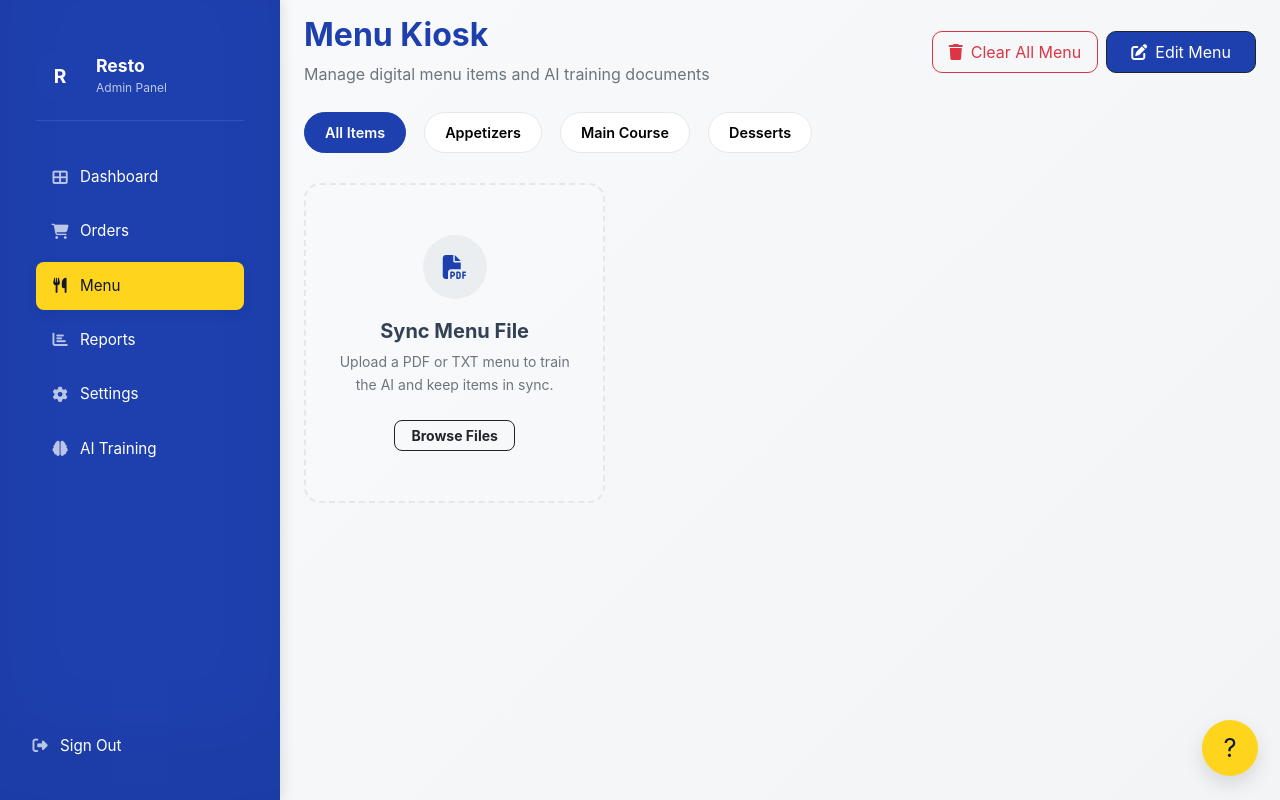
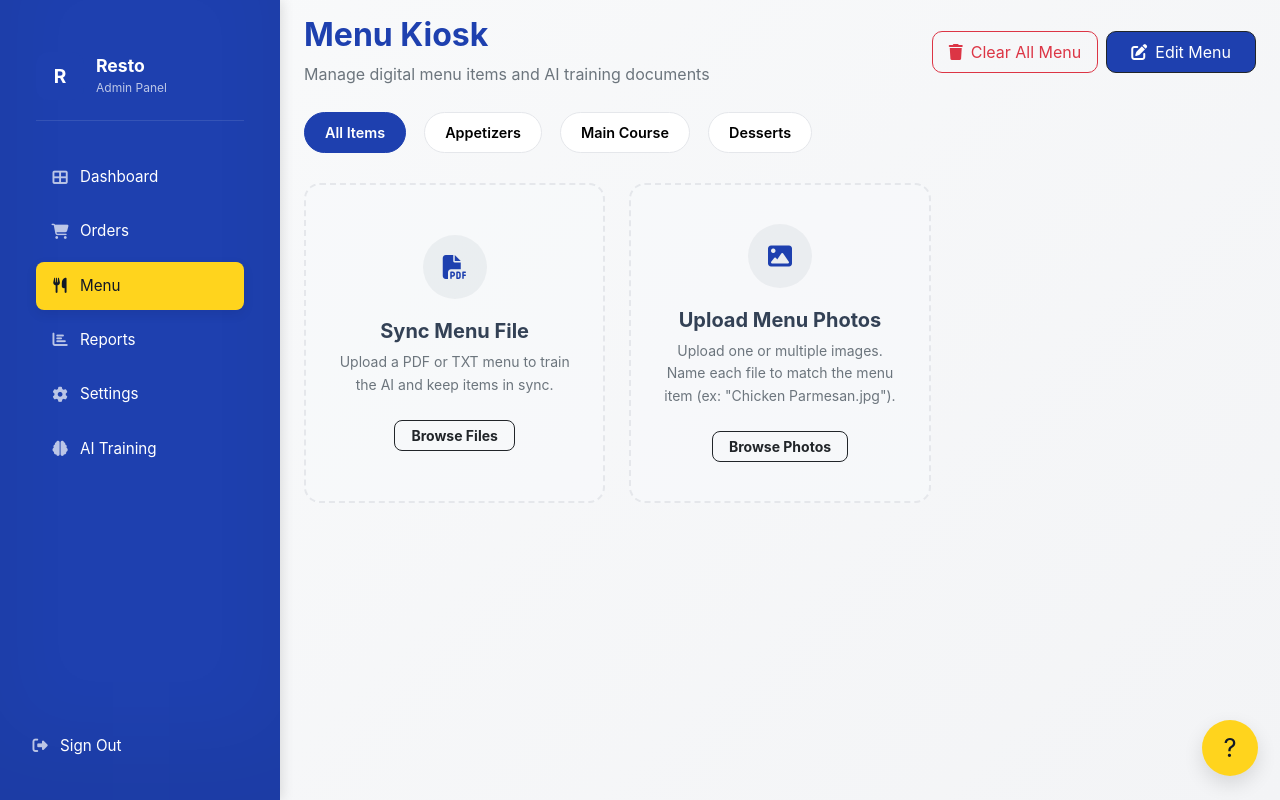
Before and after one commit to jsnb21/NA13Bot-F, a Flask app: page /menu in a window 1280 px wide. Run offline with Flask 2, Linux system fonts and the light colour scheme; the visitor is signed in with stand-in values (Sample User, id 1); data that the repository does not hold is empty; some libraries are stand-ins or nearby versions.

Commit message:
More Chatbot Optimizations
- Stored the menu photos in the database as a BYTEA
- Added a modal for Clear Menu
- Made the chatbot show photos

```diff
--- a/app.py
+++ b/app.py
@@ -1,7 +1,7 @@
-from flask import Flask, render_template, request, redirect, url_for, jsonify, session
+from flask import Flask, render_template, request, redirect, url_for, jsonify, session, Response
 from flask_turbo import Turbo
 from tools import save_config, load_config, add_user, verify_user, user_exists, get_user, update_user_meta
-from config import init_db
+from config import init_db, get_connection, get_db_schema
 import os
 from werkzeug.utils import secure_filename
 from pathlib import Path
@@ -20,6 +20,8 @@ from datetime import datetime, timezone
 from chatbot.routes import chatbot_bp
 from chatbot.training import build_training_context
 import google.genai as genai
+import base64
+import psycopg
 
 # after app is created, before routes
 init_db()
@@ -595,6 +597,7 @@ def menu_add_item():
     price = request.form.get('price', '').strip()
     category = request.form.get('category', '').strip() or 'Uncategorized'
     status = request.form.get('status', '').strip() or 'Live'
+    image_url = request.form.get('image_url', '').strip()
 
     if not name:
         return redirect(url_for('menu'))
@@ -605,7 +608,8 @@ def menu_add_item():
         'description': description,
         'price': price,
         'category': category,
-        'status': status
+        'status': status,
+        'image_url': image_url
     })
     cfg['menu_items'] = items
     save_config(cfg, restaurant_id)
@@ -636,11 +640,17 @@ def menu_update_item():
         'description': request.form.get('description', '').strip(),
         'price': request.form.get('price', '').strip(),
         'category': request.form.get('category', '').strip() or 'Uncategorized',
-        'status': request.form.get('status', '').strip() or 'Live'
+        'status': request.form.get('status', '').strip() or 'Live',
+        'image_url': request.form.get('image_url', '').strip()
     }
     cfg['menu_items'] = items
     save_config(cfg, restaurant_id)
     return redirect(url_for('menu'))
+
+
+def _normalize_menu_key(value: str) -> str:
+    text = (value or '').strip().lower()
+    return re.sub(r'[^a-z0-9]+', '', text)
 
 
 @app.route('/menu/upload', methods=['POST'])
@@ -681,6 +691,18 @@ def menu_upload_menu_file():
                 unique_items.append(item)
 
         cfg = load_config(restaurant_id)
+        existing_items = cfg.get('menu_items', [])
+        image_map = {}
+        for item in existing_items:
+            key = _normalize_menu_key(item.get('name', ''))
+            if key and item.get('image_url'):
+                image_map[key] = item.get('image_url')
+
+        for item in unique_items:
+            key = _normalize_menu_key(item.get('name', ''))
+            if key and key in image_map:
+                item['image_url'] = image_map[key]
+
         cfg['menu_items'] = unique_items
         save_config(cfg, restaurant_id)
 
@@ -690,6 +712,119 @@ def menu_upload_menu_file():
     except Exception as exc:
         app.logger.exception('Menu upload failed')
         return jsonify({'error': 'Menu upload failed', 'detail': str(exc)}), 500
+
+
+@app.route('/menu/photos/upload', methods=['POST'])
+@login_required
+def menu_upload_photos():
+    try:
+        restaurant_id = get_current_restaurant_id()
+        files = request.files.getlist('menu_photos')
+        if not files:
+            return jsonify({'error': 'No files provided'}), 400
+
+        cfg = load_config(restaurant_id)
+        items = cfg.get('menu_items', [])
+        name_index = {}
+        for idx, item in enumerate(items):
+            key = _normalize_menu_key(item.get('name', ''))
+            if key:
+                name_index[key] = idx
+
+        matched = 0
+        unmatched = []
+        uploaded_count = 0
+
+        schema = get_db_schema()
+        for file in files:
+            if not file or not file.filename:
+                continue
+            if not allowed_file(file.filename):
+                unmatched.append(file.filename)
+                continue
+
+            safe_name = secure_filename(file.filename)
+            if not safe_name:
+                unmatched.append(file.filename)
+                continue
+
+            # Read file bytes and get MIME type
+            mime_type = file.content_type or 'application/octet-stream'
+            file_bytes = file.read()
+            uploaded_count += 1
+
+            # Match filename to menu item
+            key = _normalize_menu_key(Path(file.filename).stem)
+            if key in name_index:
+                idx = name_index[key]
+                item_id = items[idx].get('id')
+
+                if item_id:
+                    # Store in database
+                    with get_connection() as conn:
+                        with conn.cursor() as cur:
+                            cur.execute(
+                                psycopg.sql.SQL(
+                                    """
+                                    UPDATE {}.menu_items
+                                    SET image_data = %s, image_mime = %s
+                                    WHERE id = %s AND restaurant_id = %s
+                                    """
+                                ).format(psycopg.sql.Identifier(schema)),
+                                [file_bytes, mime_type, item_id, restaurant_id]
+                            )
+                matched += 1
+            else:
+                unmatched.append(file.filename)
+
+        cfg['menu_items'] = items
+        save_config(cfg, restaurant_id)
+
+        return jsonify({
+            'uploaded': uploaded_count,
+            'matched': matched,
+            'unmatched': unmatched
+        })
+    except Exception as exc:
+        app.logger.exception('Menu photo upload failed')
+        return jsonify({'error': 'Menu photo upload failed', 'detail': str(exc)}), 500
+
+
+# Menu Photo Serving Route
+@app.route('/menu/photo/<photo_id>', methods=['GET'])
+@login_required
+def menu_get_photo(photo_id):
+    """Serve a menu item photo from the database."""
+    try:
+        restaurant_id = get_current_restaurant_id()
+        schema = get_db_schema()
+
+        with get_connection() as conn:
+            with conn.cursor() as cur:
+                cur.execute(
+                    psycopg.sql.SQL(
+                        """
+                        SELECT image_data, image_mime
+                        FROM {}.menu_items
+                        WHERE id = %s AND restaurant_id = %s
+                        """
+                    ).format(psycopg.sql.Identifier(schema)),
+                    [photo_id, restaurant_id]
+                )
+                row = cur.fetchone()
+
+        if not row or not row[0]:
+            return jsonify({'error': 'Photo not found'}), 404
+
+        image_data = row[0]
+        mime_type = row[1] or 'image/jpeg'
+
+        response = Response(image_data, mimetype=mime_type)
+        response.headers['Cache-Control'] = 'public, max-age=31536000'
+        return response
+    except Exception as exc:
+        app.logger.exception('Failed to fetch menu photo')
+        return jsonify({'error': 'Failed to fetch photo'}), 500
 
 # Order Management Routes
 from tools import save_order, get_orders, update_order_status
--- a/templates/clients/chatbot.html
+++ b/templates/clients/chatbot.html
@@ -62,6 +62,6 @@
       <!-- desktop preview removed per request -->
     </div>
 
-    <script src="{{ url_for('static', filename='js/chatbot.js') }}"></script>
+    <script src="{{ url_for('static', filename='js/chatbot.js') }}?v=4"></script>
   </body>
 </html>
--- a/templates/clients/menu.html
+++ b/templates/clients/menu.html
@@ -16,7 +16,7 @@
             <p class="text-secondary mb-0">Manage digital menu items and AI training documents</p>
         </div>
         <div class="d-flex gap-2">
-            <button class="btn btn-outline-danger px-3 py-2" style="border-radius: 10px;" type="button" onclick="clearAllMenu()">
+            <button class="btn btn-outline-danger px-3 py-2" style="border-radius: 10px;" type="button" onclick="openClearMenuModal()">
                 <i class="fas fa-trash me-2"></i>Clear All Menu
             </button>
             <button class="btn btn-dark px-4 py-2" style="background: var(--brand-dark); border-radius: 10px;" type="button" id="menuEditorToggle">
@@ -137,6 +137,7 @@
                   data-price="{{ item.get('price','') }}"
                   data-category="{{ item.get('category','') }}"
                   data-status="{{ item.get('status','') }}"
+                  data-image-url="{{ item.get('image_url','') }}"
                 >
                   Edit
                 </button>
@@ -165,6 +166,22 @@
             </div>
         </div>
 
+      <div class="upload-menu-card" id="photoUploadCard" onclick="document.getElementById('menuPhotoUpload').click()">
+        <input type="file" id="menuPhotoUpload" hidden accept=".png,.jpg,.jpeg,.gif,.svg" multiple>
+        <div class="upload-icon-wrap">
+          <i class="fa-solid fa-image"></i>
+        </div>
+        <h5 class="fw-bold mb-2">Upload Menu Photos</h5>
+        <p class="text-secondary small mb-4">Upload one or multiple images. Name each file to match the menu item (ex: "Chicken Parmesan.jpg").</p>
+        <span class="btn btn-sm btn-outline-dark px-3 fw-bold" style="border-radius: 8px;">Browse Photos</span>
+
+        <div class="upload-progress-overlay" id="photoUploadProgress">
+            <div class="upload-spinner"></div>
+            <div class="upload-status-text">Uploading photos...</div>
+            <div class="upload-filename" id="photoUploadFilename"></div>
+        </div>
+      </div>
+
         {% for item in cfg.get('menu_items', []) %}
         <div class="menu-card">
           <div class="menu-card-image-box">
@@ -191,13 +208,40 @@
     </div>
 </div>
 
+<div class="modal fade" id="clearMenuModal" tabindex="-1" aria-labelledby="clearMenuModalLabel" aria-hidden="true">
+  <div class="modal-dialog modal-dialog-centered">
+    <div class="modal-content" style="border-radius: 14px;">
+      <div class="modal-header">
+        <h5 class="modal-title" id="clearMenuModalLabel">Clear All Menu Items</h5>
+        <button type="button" class="btn-close" data-bs-dismiss="modal" aria-label="Close"></button>
+      </div>
+      <div class="modal-body">
+        This action will permanently delete all menu items. This cannot be undone.
+      </div>
+      <div class="modal-footer">
+        <button type="button" class="btn btn-outline-secondary" data-bs-dismiss="modal">Cancel</button>
+        <button type="button" class="btn btn-danger" id="confirmClearMenuBtn">Yes, Clear All</button>
+      </div>
+    </div>
+  </div>
+</div>
+
 <script>
   // Wrap in Turbo event to prevent variable redeclaration
   document.addEventListener('turbo:load', function initMenuScript() {
     const menuUploadInput = document.getElementById('menuUpload');
+    const menuPhotoUpload = document.getElementById('menuPhotoUpload');
     const uploadCard = document.getElementById('uploadCard');
+    const photoUploadCard = document.getElementById('photoUploadCard');
     const uploadProgress = document.getElementById('uploadProgress');
     const uploadFilename = document.getElementById('uploadFilename');
+    const photoUploadProgress = document.getElementById('photoUploadProgress');
+    const photoUploadFilename = document.getElementById('photoUploadFilename');
+    const clearMenuModalEl = document.getElementById('clearMenuModal');
+    const confirmClearMenuBtn = document.getElementById('confirmClearMenuBtn');
+    const clearMenuModal = (window.bootstrap && clearMenuModalEl)
+      ? new bootstrap.Modal(clearMenuModalEl)
+      : null;
 
     // Guard: Only initialize if elements exist
     if (!menuUploadInput || !uploadCard) return;
@@ -288,12 +332,72 @@
     }
   });
 
+  if (menuPhotoUpload) {
+    menuPhotoUpload.addEventListener('change', async () => {
+      if (!menuPhotoUpload.files || menuPhotoUpload.files.length === 0) {
+        return;
+      }
+
+      if (photoUploadCard && photoUploadProgress) {
+        photoUploadCard.classList.add('uploading');
+        photoUploadProgress.classList.add('active');
+        photoUploadFilename.textContent = `${menuPhotoUpload.files.length} file(s)`;
+      }
+
+      const formData = new FormData();
+      Array.from(menuPhotoUpload.files).forEach((file) => {
+        formData.append('menu_photos', file, file.name);
+      });
+
+      try {
+        const res = await fetch('/menu/photos/upload', {
+          method: 'POST',
+          body: formData,
+          credentials: 'same-origin'
+        });
+
+        if (!res.ok) {
+          let message = 'Photo upload failed.';
+          try {
+            const data = await res.json();
+            if (data && data.error) message = data.error;
+            if (data && data.detail) message = `${message}: ${data.detail}`;
+          } catch (err) {}
+          showToast('error', message);
+          return;
+        }
+
+        const data = await res.json();
+        const matched = data.matched || 0;
+        const uploaded = data.uploaded || 0;
+        const unmatched = Array.isArray(data.unmatched) ? data.unmatched.length : 0;
+        showToast('success', `Uploaded ${uploaded} photo(s). Matched: ${matched}. Unmatched: ${unmatched}.`);
+
+        setTimeout(() => {
+          window.location.reload();
+        }, 1000);
+      } catch (err) {
+        showToast('error', 'Photo upload failed. Please try again.');
+      } finally {
+        if (photoUploadCard && photoUploadProgress) {
+          setTimeout(() => {
+            photoUploadCard.classList.remove('uploading');
+            photoUploadProgress.classList.remove('active');
+          }, 500);
+        }
+        menuPhotoUpload.value = '';
+      }
+    });
+  }
+
   // Clear all menu items
+  function openClearMenuModal() {
+    if (clearMenuModal) {
+      clearMenuModal.show();
+    }
+  }
+
   async function clearAllMenu() {
-    if (!confirm('Are you sure you want to delete ALL menu items? This cannot be undone.')) {
-      return;
-    }
-
     try {
       const res = await fetch('/settings/clear-menu', {
         method: 'POST',
@@ -313,6 +417,18 @@
     }
   }
 
+  if (confirmClearMenuBtn) {
+    confirmClearMenuBtn.addEventListener('click', async () => {
+      if (clearMenuModal) {
+        clearMenuModal.hide();
+      }
+      await clearAllMenu();
+    });
+  }
+
+  window.clearAllMenu = clearAllMenu;
+  window.openClearMenuModal = openClearMenuModal;
+
   const menuEditor = document.getElementById('menuEditor');
   const menuGrid = document.getElementById('menuGrid');
   const menuEditorToggle = document.getElementById('menuEditorToggle');
@@ -326,6 +442,7 @@
   const menuEditIndex = document.getElementById('menuEditIndex');
   const menuEditName = document.getElementById('menuEditName');
   const menuEditDescription = document.getElementById('menuEditDescription');
+  const menuEditImageUrl = document.getElementById('menuEditImageUrl');
   const menuEditPrice = document.getElementById('menuEditPrice');
   const menuEditCategory = document.getElementById('menuEditCategory');
   const menuEditStatus = document.getElementById('menuEditStatus');
@@ -390,6 +507,7 @@
       if (menuEditIndex) menuEditIndex.value = btn.dataset.index || '';
       if (menuEditName) menuEditName.value = btn.dataset.name || '';
       if (menuEditDescription) menuEditDescription.value = btn.dataset.description || '';
+      if (menuEditImageUrl) menuEditImageUrl.value = btn.dataset.imageUrl || '';
       if (menuEditPrice) menuEditPrice.value = btn.dataset.price || '';
       if (menuEditCategory) menuEditCategory.value = btn.dataset.category || '';
       if (menuEditStatus) menuEditStatus.value = btn.dataset.status || 'Live';
```
Also changed, not shown: config.py (+25 -11 lines), static/css/chatbot.css (+27 -0 lines), static/js/chatbot.js (+61 -1 lines), tools.py (+46 -9 lines).
